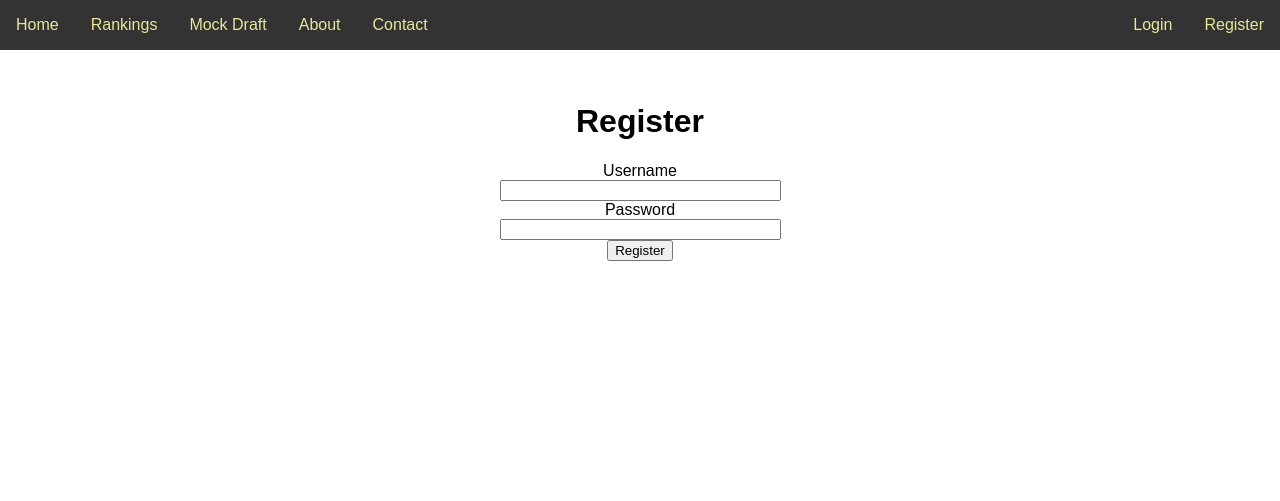
After one commit to kmaran3/StepByStepToolKit, a Flask app: page /register in a window 1280 px wide. The commit adds this page. Shown: the top 501 px of the page. Run offline with Flask 2, Linux system fonts and the light colour scheme.

Commit message:
Login Created Registration Created Tabs Hidden without Login Tabs Formatted

```diff
--- a/app.py
+++ b/app.py
@@ -1,6 +1,8 @@
-from webapp import create_app
+from webapp import create_app, db
 
 app = create_app()
 
 if __name__ == '__main__':
+    with app.app_context():
+        db.create_all()
     app.run(debug=True)
--- a/webapp/forms.py
+++ b/webapp/forms.py
@@ -1,8 +1,13 @@
-# from flask_wtf import FlaskForm
-# from wtforms import StringField, PasswordField, SubmitField
-# from wtforms.validators import DataRequired
+from flask_wtf import FlaskForm
+from wtforms import StringField, PasswordField, SubmitField
+from wtforms.validators import DataRequired
 
-# class LoginForm(FlaskForm):
-#     username = StringField('Username', validators=[DataRequired()])
-#     password = PasswordField('Password', validators=[DataRequired()])
-#     submit = SubmitField('Login')
+class LoginForm(FlaskForm):
+    username = StringField('Username', validators=[DataRequired()])
+    password = PasswordField('Password', validators=[DataRequired()])
+    submit = SubmitField('Login')
+
+class RegistrationForm(FlaskForm):
+    username = StringField('Username', validators=[DataRequired()])
+    password = PasswordField('Password', validators=[DataRequired()])
+    submit = SubmitField('Register')
--- a/webapp/templates/base.html
+++ b/webapp/templates/base.html
@@ -16,9 +16,10 @@
                 <li><a href="{{ url_for('main.about') }}">About</a></li>
                 <li><a href="{{ url_for('main.contact') }}">Contact</a></li>
                 {% if current_user.is_authenticated %}
-                    <li class="login"><a href="{{ url_for('main.logout') }}">Logout</a></li>
+                    <li class="login"><a class="button" href="{{ url_for('main.logout') }}">Logout</a></li>
                 {% else %}
-                    <li class="login"><a href="{{ url_for('main.login') }}">Login</a></li>
+                    <li class="login"><a class="button" href="{{ url_for('main.login') }}">Login</a></li>
+                    <li class="register"><a class="button" href="{{ url_for('main.register') }}">Register</a></li>
                 {% endif %}
             </ul>
         </nav>
--- a/webapp/templates/home.html
+++ b/webapp/templates/home.html
@@ -6,7 +6,7 @@
     <h1>Darkhorse</h1>
     <p><b><i>DOMINATE YOUR DRAFT AND RIDE TO THE CHAMPIONSHIP!</i></b></p>
     <img class="logo" src="{{ url_for('static', filename='images/flask_logo.png') }}" alt="Flask Logo">
-    <p>Darkhorse PP is an organization dedicated to revolutionizing
+    <p>Darkhorse is an organization dedicated to revolutionizing
         the way fantasy football enthusiasts engage with their leagues. Leveraging
         cutting-edge data analytics and machine learning technologies, we provide
         the most accurate and insightful analysis to help users dominate their fantasy
--- /dev/null
+++ b/webapp/templates/register.html
@@ -0,0 +1,19 @@
+{% extends 'base.html' %}
+
+{% block content %}
+<h1>Register</h1>
+<form action="{{ url_for('main.register') }}" method="post">
+    {{ form.hidden_tag() }}
+    <div>
+        {{ form.username.label }}<br>
+        {{ form.username(size=32) }}
+    </div>
+    <div>
+        {{ form.password.label }}<br>
+        {{ form.password(size=32) }}
+    </div>
+    <div>
+        {{ form.submit() }}
+    </div>
+</form>
+{% endblock %}
--- a/webapp/views.py
+++ b/webapp/views.py
@@ -3,16 +3,11 @@ from flask_login import login_user, current_user, logout_user, login_required, L
 import pandas as pd
 import requests
 from bs4 import BeautifulSoup
-from .forms import LoginForm
+from .forms import LoginForm, RegistrationForm
+from . import db, User
 
 
 main = Blueprint('main', __name__)
-
-class User(UserMixin):
-    def __init__(self, username):
-        self.id = username
-
-users = {'admin': {'password': 'secret'}}
 
 @main.route('/', methods=['GET', 'POST'])
 def login():
@@ -20,25 +15,38 @@ def login():
         return redirect(url_for('main.home'))
     form = LoginForm()
     if form.validate_on_submit():
-        username = form.username.data
-        password = form.password.data
-        if username in users and users[username]['password'] == password:
-            user = User(username)
+        user = User.query.filter_by(id=form.username.data).first()
+        if user and user.password == form.password.data:
             login_user(user)
             return redirect(url_for('main.home'))
         else:
             flash('Invalid username or password')
     return render_template('login.html', form=form)
 
+@main.route('/logout')
+def logout():
+    logout_user()
+    flash('You have been logged out.')
+    return redirect(url_for('main.login'))
+
+@main.route('/register', methods=['GET', 'POST'])
+def register():
+    if current_user.is_authenticated:
+        return redirect(url_for('main.home'))
+    form = RegistrationForm()
+    if form.validate_on_submit():
+        user = User(id=form.username.data, password=form.password.data)
+        db.session.add(user)
+        db.session.commit()
+        flash('Thanks for registering, please log in.')
+        return redirect(url_for('main.login'))
+    return render_template('register.html', form=form)
+
 @main.route('/home')
-#@login_required
+@login_required
 def home():
     return render_template('home.html')
 
-@main.route('/logout')
-def logout():
-    logout_user()
-    return redirect(url_for('main.login'))
 
 @main.route('/about')
 def about():
@@ -49,6 +57,7 @@ def contact():
     return render_template('contact.html')
 
 @main.route('/rankings')
+@login_required
 def rankings():
     # URL of the webpage
     url = 'https://www.footballguys.com/adp'
@@ -81,6 +90,7 @@ def rankings():
     return render_template('rankings.html', table=html_data)
 
 @main.route('/mockdraft', methods=['GET', 'POST'])
+@login_required
 def mock_draft():
     if request.method == 'POST':
         draft_position = request.form['position']
```
Also changed, not shown: webapp/__init__.py (+19 -14 lines).
